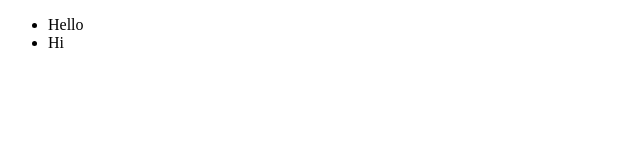
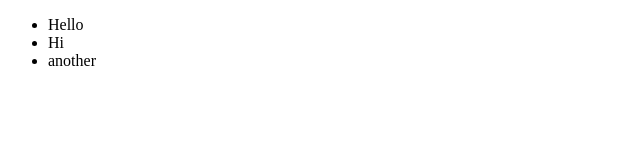
Before and after one commit to ccweerasinghe1994/Setting-Up-Windows-PC-for-Web-Development, a plain HTML site: page index.html in a window 1280 px wide. Shown: the full height of the page, 0-640 px from the left. Drawn offline with Linux system fonts and the light colour scheme.

Commit message:
first commit

```diff
--- a/index.html
+++ b/index.html
@@ -14,6 +14,9 @@
         <li>
             Hi
         </li>
+        <li>
+            another
+        </li>
     </ul>
 </body>
 </html>
```
